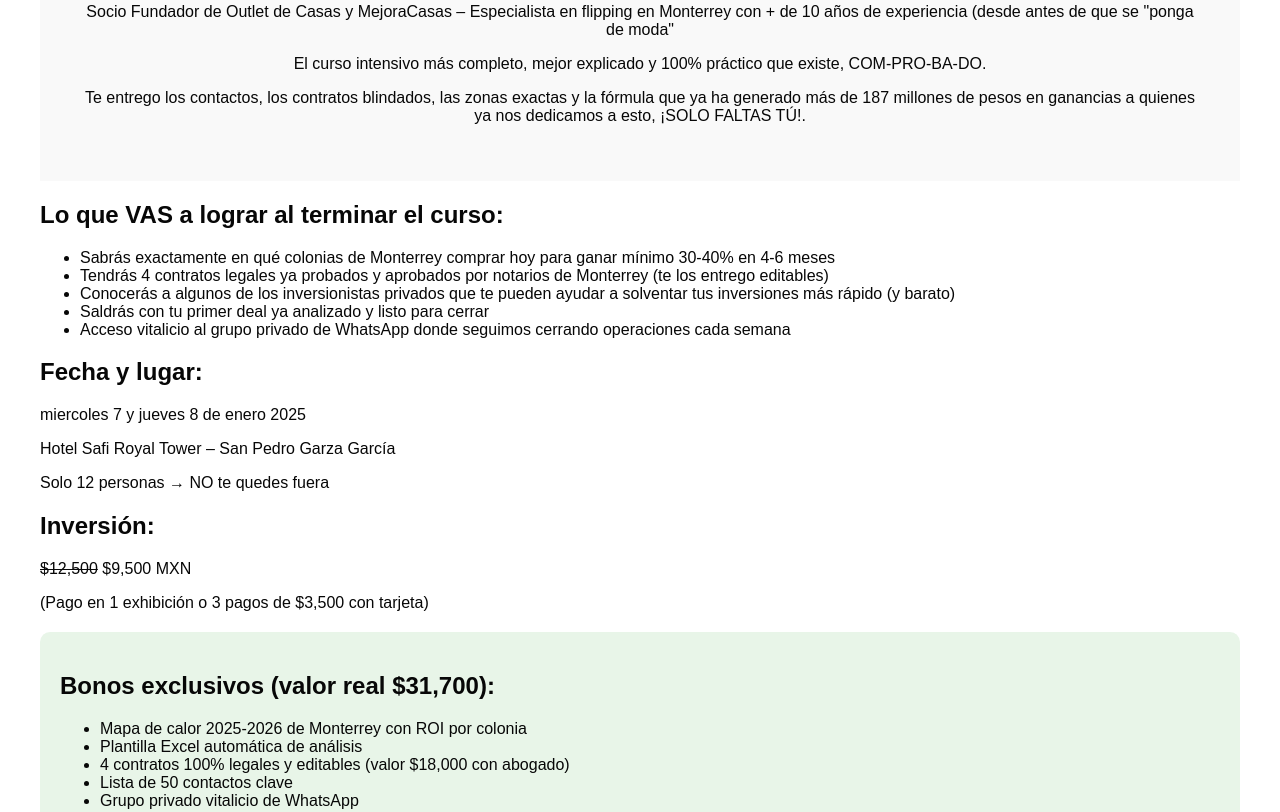
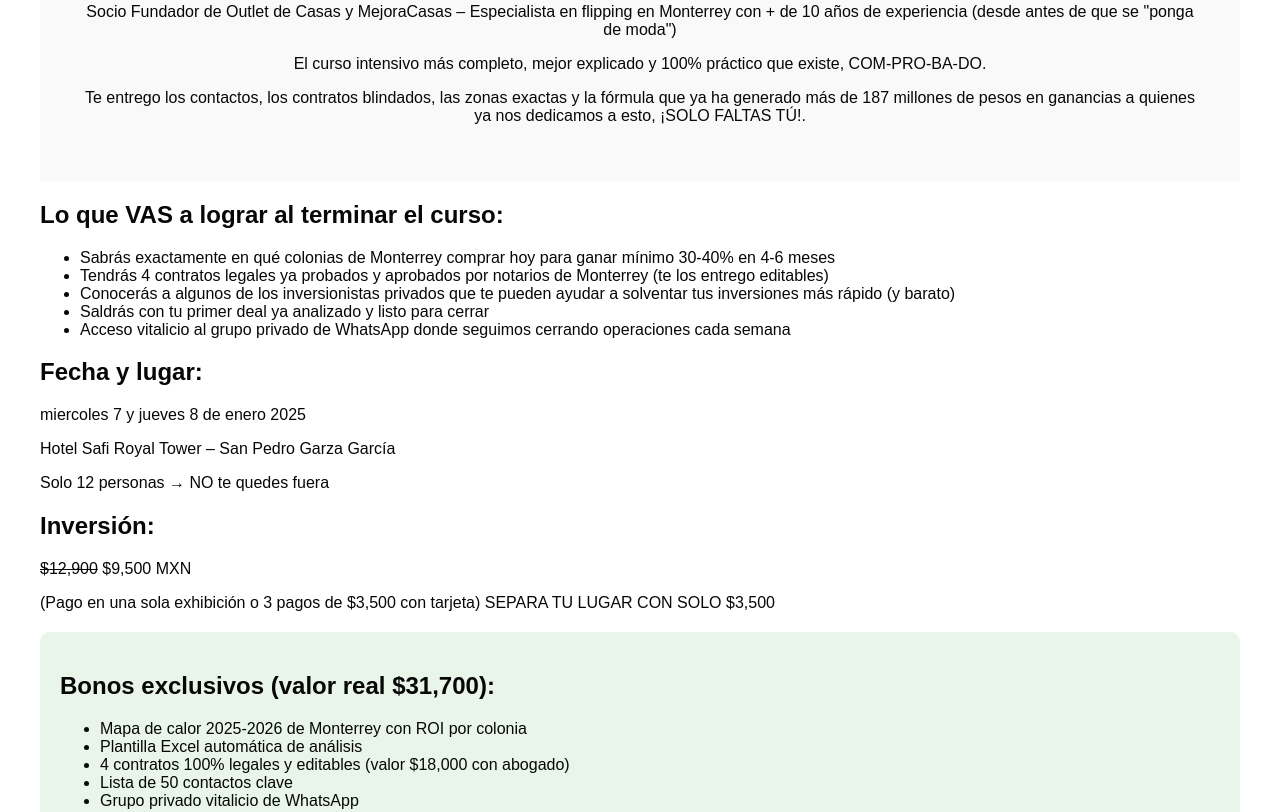
Before and after one commit to OutletDeCasas/El-proximo-nivel, a plain HTML site: page index.html in a window 1280 px wide. Shown: the part 383-1195 px from the top of the page. Drawn offline with Linux system fonts and the light colour scheme.

Commit message:
Update index.html

```diff
--- a/index.html
+++ b/index.html
@@ -30,7 +30,7 @@
         <div class="hero">
             <img src="images/foto-luis-gutierrez.jpg" alt="Luis Gutiérrez">
             <h2>Presenta: Luis Gutiérrez</h2>
-            <p>Socio Fundador de Outlet de Casas y MejoraCasas – Especialista en flipping en Monterrey con + de 10 años de experiencia (desde antes de que se "ponga de moda"</p>
+            <p>Socio Fundador de Outlet de Casas y MejoraCasas – Especialista en flipping en Monterrey con + de 10 años de experiencia (desde antes de que se "ponga de moda")</p>
             <p>El curso intensivo más completo, mejor explicado y 100% práctico que existe, COM-PRO-BA-DO.</p>
             <p>Te entrego los contactos, los contratos blindados, las zonas exactas y la fórmula que ya ha generado más de 187 millones de pesos en ganancias a quienes ya nos dedicamos a esto, ¡SOLO FALTAS TÚ!.</p>
         </div>
@@ -52,8 +52,8 @@
         </section>
         <section>
             <h2>Inversión:</h2>
-            <p><strike>$12,500</strike> $9,500 MXN</p>
-            <p>(Pago en 1 exhibición o 3 pagos de $3,500 con tarjeta)</p>
+            <p><strike>$12,900</strike> $9,500 MXN</p>
+            <p>(Pago en una sola exhibición o 3 pagos de $3,500 con tarjeta) SEPARA TU LUGAR CON SOLO $3,500 </p>
         </section>
         <div class="bonos">
             <h2>Bonos exclusivos (valor real $31,700):</h2>
@@ -86,7 +86,7 @@
             <h2>Formas de pago:</h2>
             <p><a href="https://www.mercadopago.com.mx" class="btn">Pagar con Mercado Pago</a></p>
             <p><a href="https://www.paypal.com" class="btn">Pagar con PayPal</a></p>
-            <p><a href="mailto:info@outletdecasas.com?subject=Transferencia para El Próximo Nivel" class="btn">Transferencia Electrónica</a></p>
+            <p><a href="WA.ME/8119548989?subject=Transferencia para El Próximo Nivel" class="btn">Transferencia Electrónica</a></p>
             <p>Envía comprobante a info@outletdecasas.com o WhatsApp +52 81 1954 8989</p>
         </section>
     </div>
```
